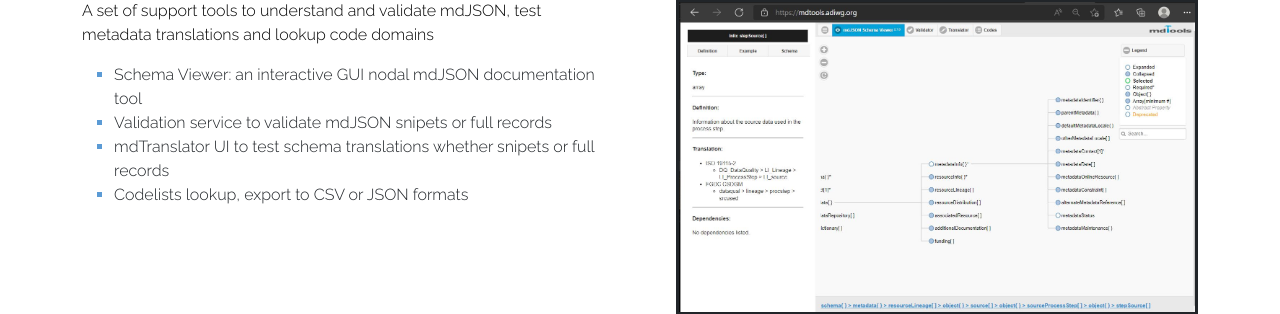
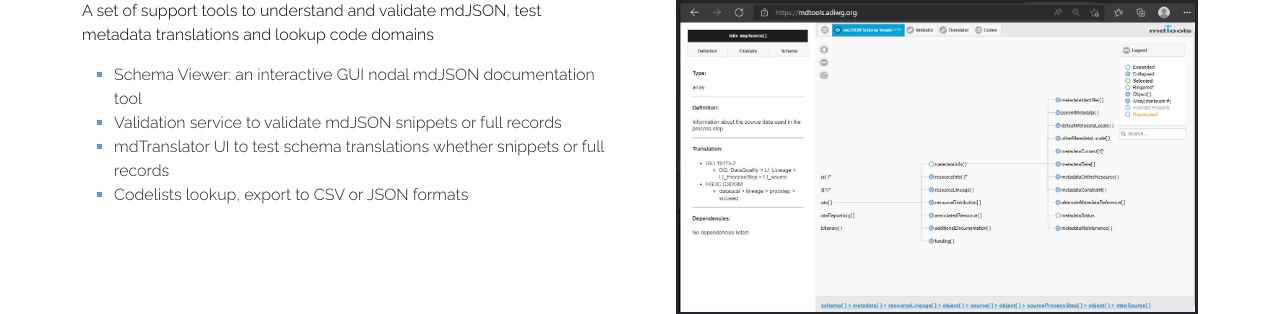
Before and after one commit to adiwg/mdToolkit-web, a Jekyll site: the page built from tools.html, in a window 1280 px wide and 900 px high, scrolled down 2846 px. Shown: the part 240-554 px from the top of the window. Built offline with Jekyll 4.4.1, drawn with Linux system fonts in a browser that asks for light colours.

Commit message:
fixed misspelling

```diff
--- a/tools.html
+++ b/tools.html
@@ -164,10 +164,10 @@ title: Tools
           <span class="text-dark">Schema Viewer: an interactive GUI nodal mdJSON documentation tool</span>
         </li>
         <li>
-          <span class="text-dark">Validation service to validate mdJSON snipets or full records</span>
+          <span class="text-dark">Validation service to validate mdJSON snippets or full records</span>
         </li>
         <li>
-          <span class="text-dark">mdTranslator UI to test schema translations whether snipets or full records</span>
+          <span class="text-dark">mdTranslator UI to test schema translations whether snippets or full records</span>
         </li>
         <li>
           <span class="text-dark">Codelists lookup, export to CSV or JSON formats</span>
```
Also changed, not shown: 1 other file.
